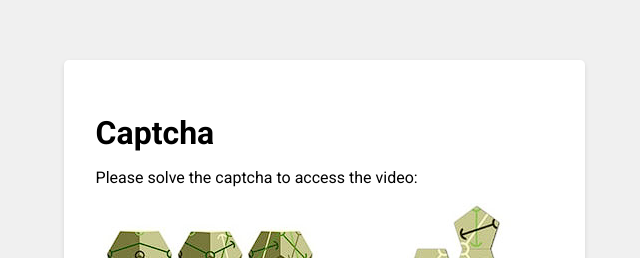
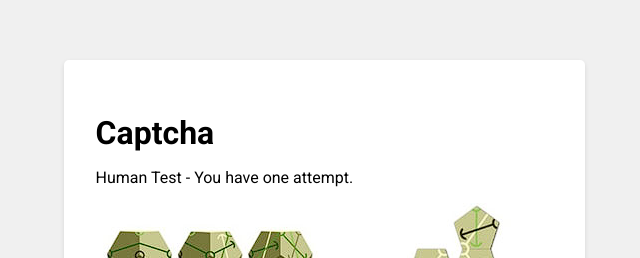
Before and after one commit to Rivercraft911/Rivercraft911.github.io, a plain HTML site: page index.html in a window 1280 px wide. Shown: the part 111-369 px from the top of the page, without its empty margins (320-960 px from the left). Drawn offline with Linux system fonts and the light colour scheme.

Commit message:
Update index.html

```diff
--- a/index.html
+++ b/index.html
@@ -10,7 +10,7 @@
 <body>
     <div class="container">
         <h1>Captcha</h1>
-        <p>Please solve the captcha to access the video:</p>
+        <p>Human Test - You have one attempt.</p>
         <div class="captcha">
             <img src="silly.png" alt="Impossible Captcha">
         </div>
```
